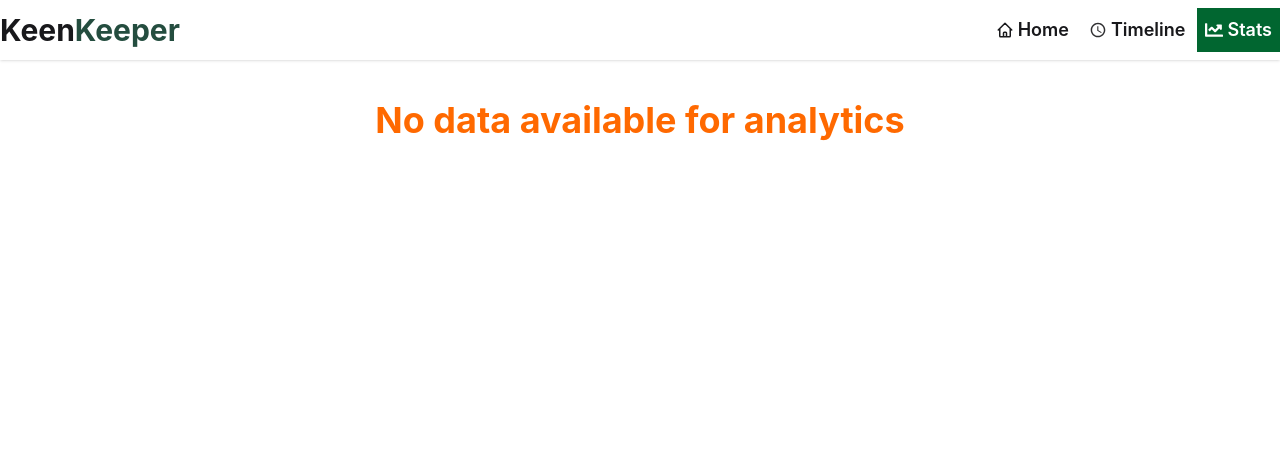
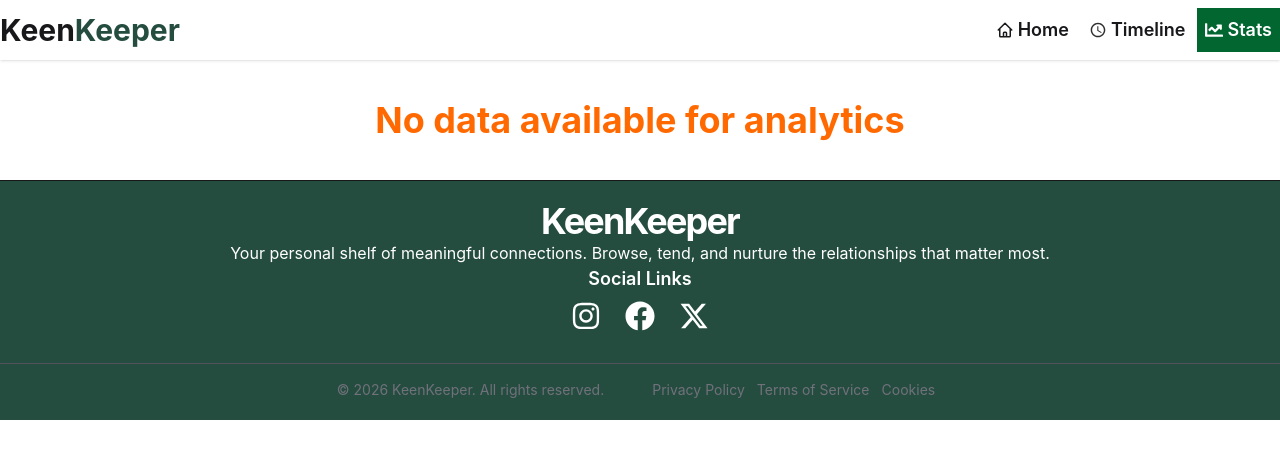
Before and after one commit to creatijourny/keen-keeper-assignment7, a React (Vite) app: page /stats in a window 1280 px wide. Shown: the top 458 px of the page. Built offline with nearby package versions, Linux system fonts and the light colour scheme.

Commit message:
stats with piechart and footer added, last commit

```diff
--- a/src/components/shared/Footer.jsx
+++ b/src/components/shared/Footer.jsx
@@ -1,10 +1,40 @@
 import React from 'react';
+import { FaFacebook, FaInstagram } from 'react-icons/fa';
+import { FaXTwitter } from 'react-icons/fa6';
 
 const Footer = () => {
     return (
-        <div>
-            Footer
-        </div>
+        <footer className="bg-[#244D3F] border-t pt-5 pb-5">
+            <div className="w-full mx-auto">
+                <div>
+                    <div className="flex flex-col justify-center items-center gap-3">
+
+                        <h2 className="text-4xl font-bold tracking-tighter text-white">
+                            KeenKeeper
+                        </h2>
+                    </div>
+                    <p className='text-center text-white'>Your personal shelf of meaningful connections. Browse, tend, and nurture the relationships that matter most.</p>
+                </div>
+                <div className="text-center">
+                    <h3 className="text-[#FFFFFF] font-semibold mb-2 text-center text-lg">Social Links</h3>
+                    <div className="flex justify-center items-center gap-6 text-3xl text-white">
+                        <a href="#"><FaInstagram /></a>
+                        <a href="#"><FaFacebook /></a>
+                        <a href="#"><FaXTwitter /></a>
+                    </div>
+                </div>
+
+                {/* Copyright info */}
+                <div className="mt-8 pt-4 border-t border-zinc-600 flex flex-col md:flex-row items-center justify-center gap-10 text-sm text-zinc-500">
+                    <div>© {new Date().getFullYear()} KeenKeeper. All rights reserved.</div>
+                    <div className='flex justify-between gap-3 px-2'>
+                        <p>Privacy Policy</p>
+                        <p>Terms of Service</p>
+                        <p>Cookies</p>
+                    </div>
+                </div>
+            </div>
+        </footer>
     );
 };
 
--- a/src/layout/RootLayout.jsx
+++ b/src/layout/RootLayout.jsx
@@ -8,7 +8,7 @@ const RootLayout = () => {
         <div>
             <Navbar />
             <Outlet />
-            {/* <Footer /> */}
+            <Footer />
         </div>
     );
 };
--- a/src/pages/errorPage/ErrorPage.jsx
+++ b/src/pages/errorPage/ErrorPage.jsx
@@ -2,16 +2,10 @@ import React from 'react';
 
 const ErrorPage = () => {
   return (
-    <div className="min-h-screen bg-gradient-to-br from-gray-100 to-gray-200 flex items-center justify-center px-4">
-      <div className="bg-white shadow-2xl rounded-3xl p-10 max-w-lg w-full text-center border border-gray-200">
+    <div className="min-h-screen bg-gray-200 flex items-center justify-center px-4">
+      <div className="bg-white shadow-2xl rounded-3xl p-10 max-w-lg w-full text-center border border-gray-100">
 
-        {/* Error Icon */}
-        <div className="w-20 h-20 mx-auto rounded-full bg-red-100 flex items-center justify-center text-4xl mb-6">
-          ⚠️
-        </div>
-
-        {/* Error Text */}
-        <h1 className="text-6xl font-extrabold text-blue-600">404</h1>
+        <h1 className="text-6xl font-extrabold bg-blue-600 text-white rounded-4xl px-4 py-2">404</h1>
         <h2 className="text-2xl font-semibold text-gray-700 mt-2">
           Page Not Found
         </h2>
@@ -24,7 +18,7 @@ const ErrorPage = () => {
         <div className="mt-8 flex flex-col sm:flex-row gap-4 justify-center">
           <button
             onClick={() => (window.location.href = "/")}
-            className="px-6 py-3 bg-gray-900 text-white rounded-2xl hover:bg-gray-700 transition duration-300"
+            className="px-6 py-3 bg-green-500 text-white font-semibold rounded-4xl hover:bg-green-700 transition duration-300"
           >
             Go Home
           </button>
```
Also changed, not shown: src/pages/FriendDetails.jsx (+9 -9 lines).
